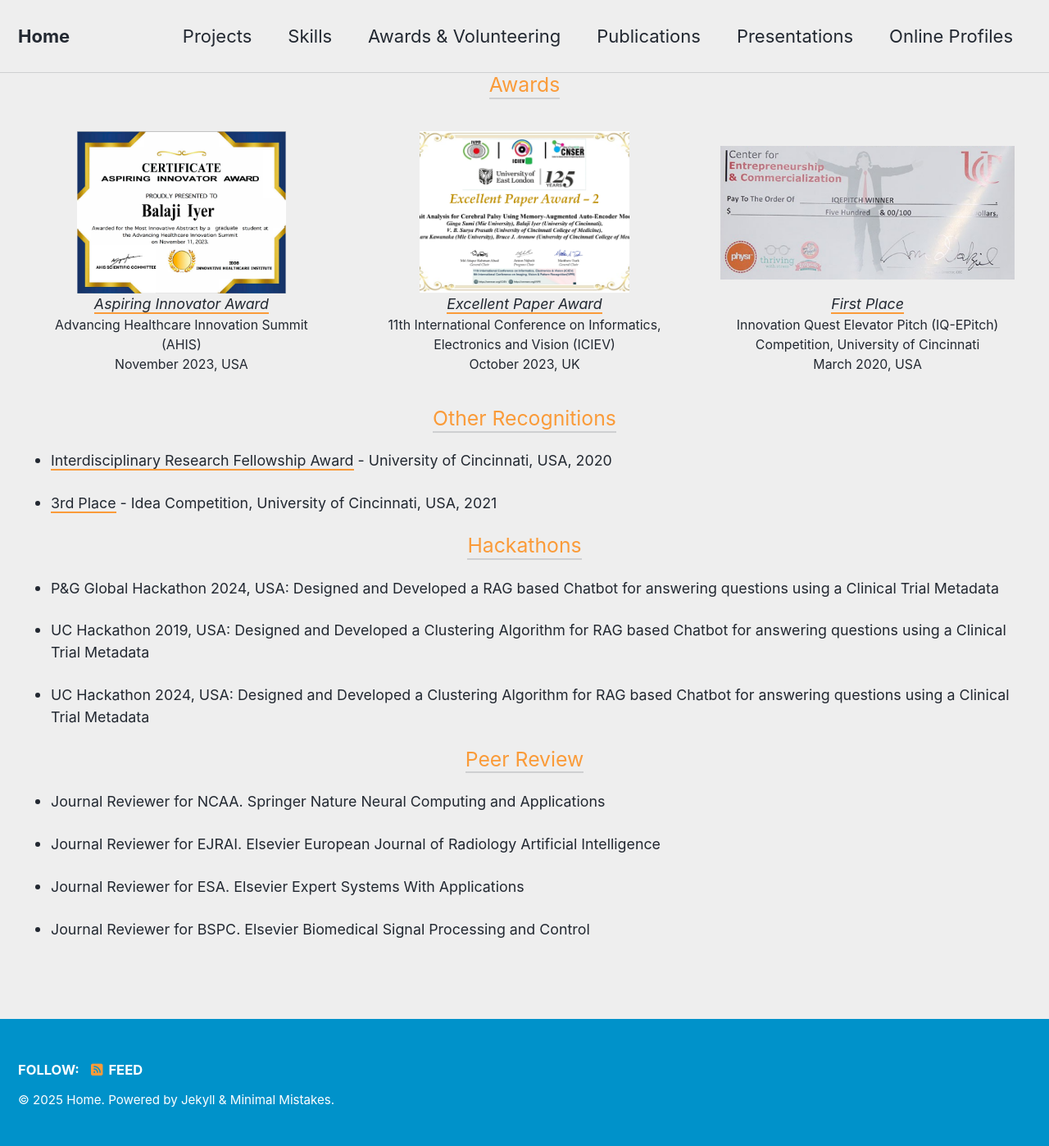
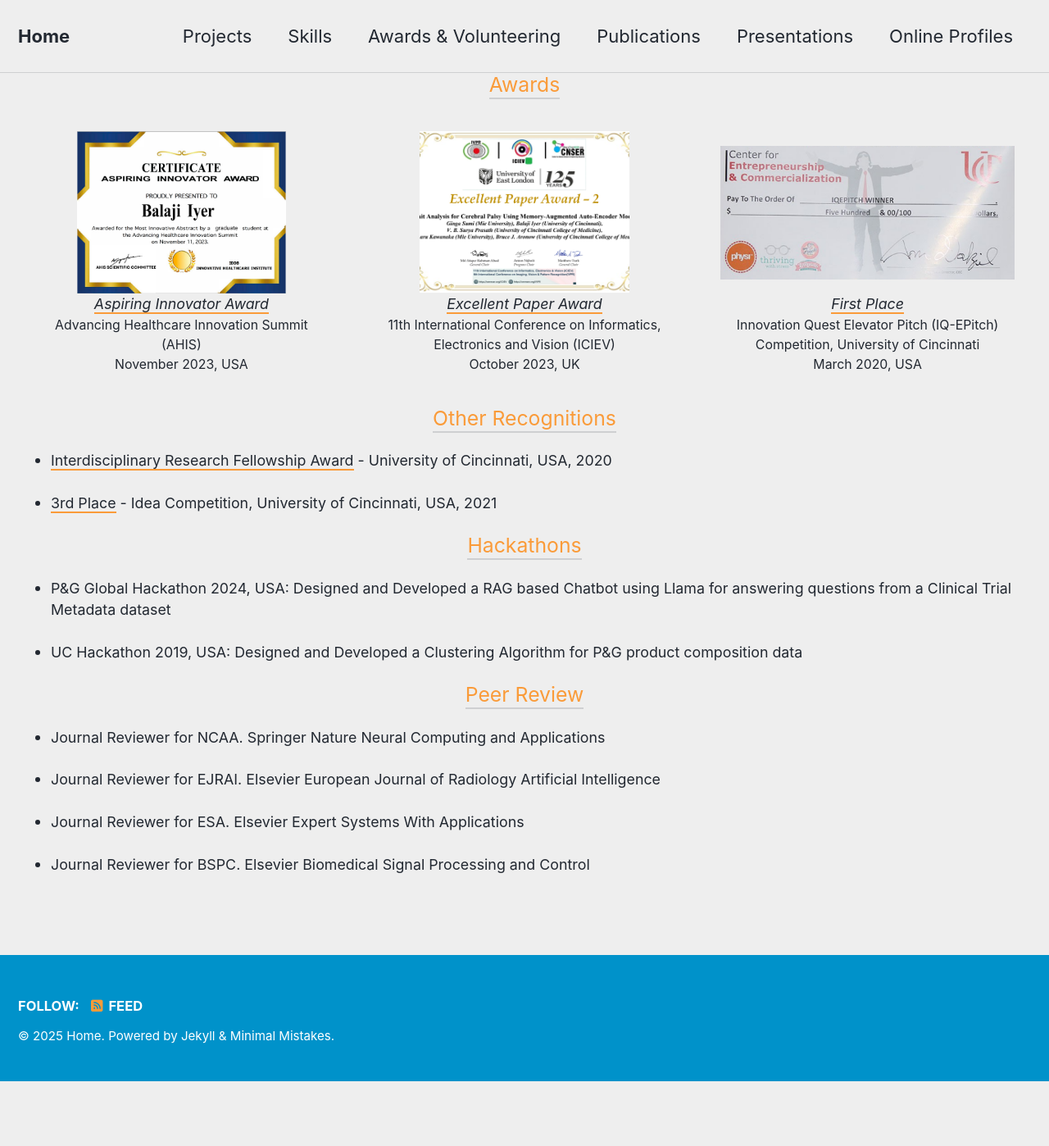
Before and after one commit to dlab-arp/dlab-arp.github.io, a Jekyll site: the page built from _pages/awards.md, in a window 1280 px wide. Shown: the whole page at 82% size. Built offline with Jekyll 4.4.1, drawn with Linux system fonts in a browser that asks for light colours; cached includes are drawn as plain includes; after the commit the page ends 1319 px from its top, so only the background shows below that.

Commit message:
Awards Updated

```diff
--- a/_pages/awards.md
+++ b/_pages/awards.md
@@ -47,9 +47,8 @@ permalink: /awards/
 <h2 class="color-title" style="margin-top: 0em">Hackathons</h2>
 </div>
 <ul>
-  <li><p class="award-details" style="font-size: 0.9em;"> P&G Global Hackathon 2024, USA: Designed and Developed a RAG based Chatbot for answering questions using a Clinical Trial Metadata</p></li>
-  <li><p class="award-details" style="font-size: 0.9em;"> UC Hackathon 2019, USA: Designed and Developed a Clustering Algorithm for RAG based Chatbot for answering questions using a Clinical Trial Metadata</p></li>
-  <li><p class="award-details" style="font-size: 0.9em;"> UC Hackathon 2024, USA: Designed and Developed a Clustering Algorithm for RAG based Chatbot for answering questions using a Clinical Trial Metadata</p></li>
+  <li><p class="award-details" style="font-size: 0.9em;"> P&G Global Hackathon 2024, USA: Designed and Developed a RAG based Chatbot using Llama for answering questions from a Clinical Trial Metadata dataset</p></li>
+  <li><p class="award-details" style="font-size: 0.9em;"> UC Hackathon 2019, USA: Designed and Developed a Clustering Algorithm for P&G product composition data</p></li>
 </ul>
 
 <div class="project-title-wrapper" style="text-align: center; margin-top: 0em; ">
```
